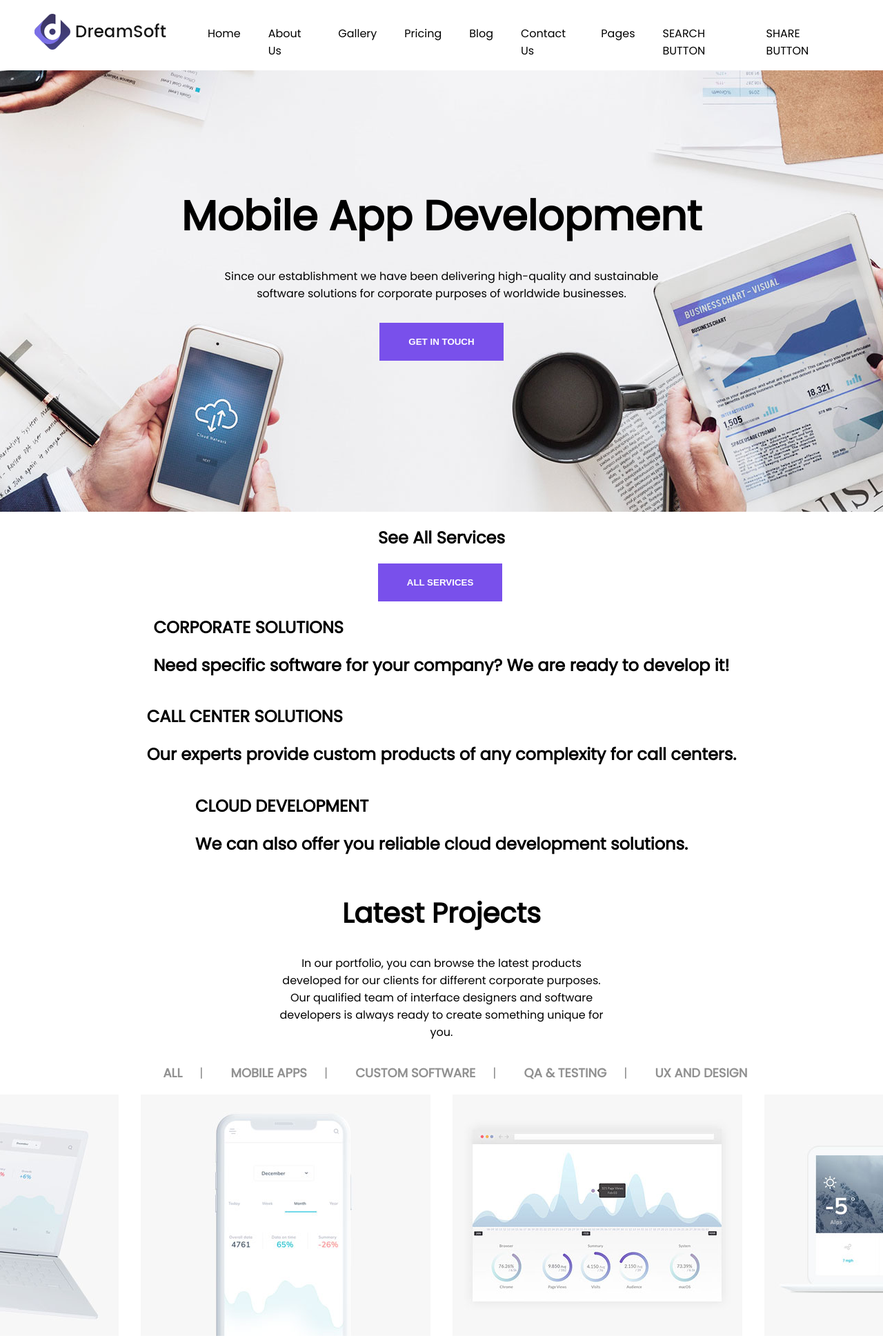
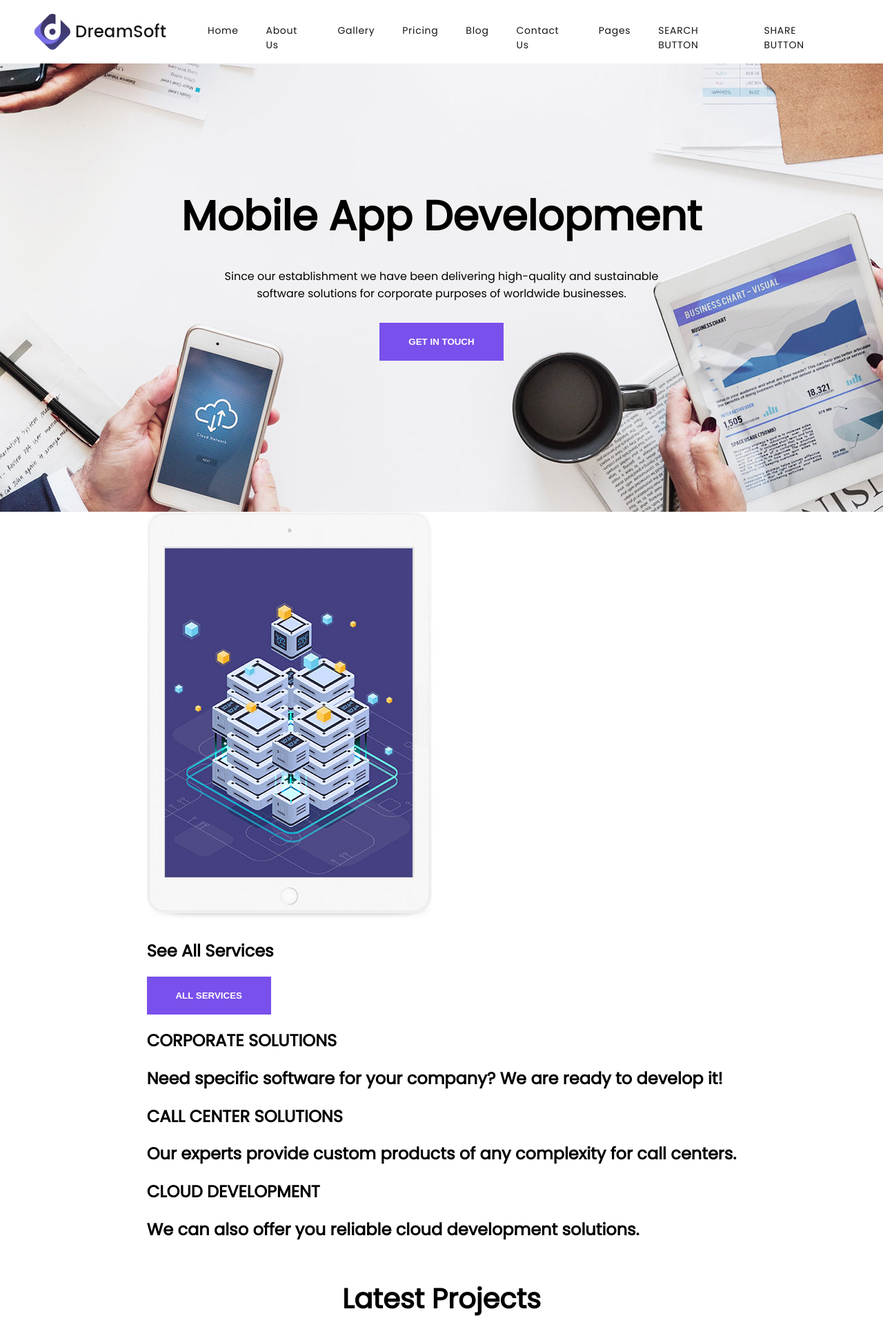
Before and after one commit to gingermostly/ladder-labs-sematic-html-project, a plain HTML site: page index.html in a window 1280 px wide. Shown: the top 1940 px of the page at 69% size. Drawn offline with Linux system fonts and the light colour scheme.

Commit message:
update top nav font color, size, and letter spacing

```diff
--- a/index.html
+++ b/index.html
@@ -32,23 +32,26 @@
             </section>
         <!-- services section -->
         <section>
+            <img src='images\ipad.jpg'>
+            <div>
                 <h1>See All Services</h1>
                 <button id='services-btn'>ALL SERVICES</button>
-        </section>
-        <!-- corporate solutions section -->
-        <section>
+            </div>
+        <!-- corporate solutions box-->
+            <div>
                 <h1>CORPORATE SOLUTIONS</h1>
                 <h2>Need specific software for your company? We are ready to develop it!</h2>
-        </section>
-        <!-- call center solutions section -->
-        <section>
+            </div>
+        <!-- call center solutions box-->
+            <div>
                 <h1>CALL CENTER SOLUTIONS</h1>
                 <h2>Our experts provide custom products of any complexity for call centers.</h2>
-        </section>
-        <!-- cloud development section -->
-        <section>
+            </div>
+        <!-- cloud development box -->
+            <div>
                 <h1>CLOUD DEVELOPMENT</h1>
                 <h2>We can also offer you reliable cloud development solutions.</h2>
+            </div>
         </section>
         <!-- Latest Projects section -->
         <section>
--- a/style.css
+++ b/style.css
@@ -22,6 +22,10 @@ body {
     position: fixed;
     z-index: 2;
     top: 0px;
+    color: #151515;
+    font-size: 14px;
+    letter-spacing: .05em;
+    font-weight: 500;
     background-color: #fff;
     width: 100%;
     margin-bottom: 20px;
```
Lines whose indentation alone changed are shown as unchanged.
